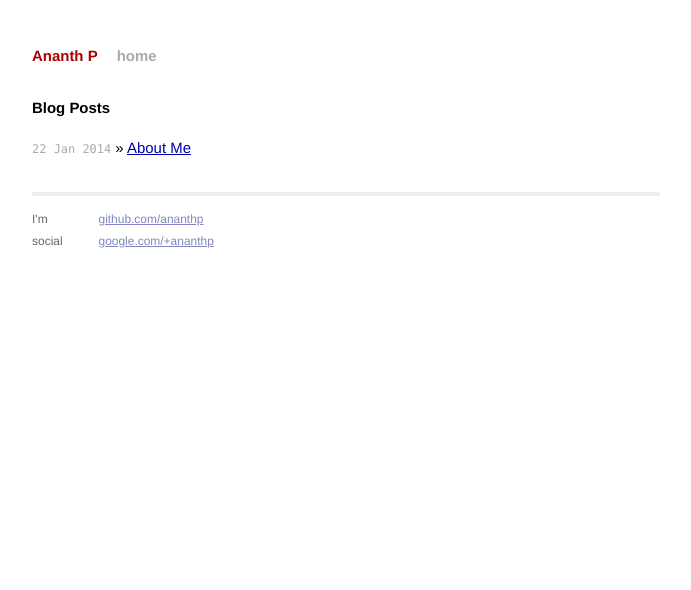
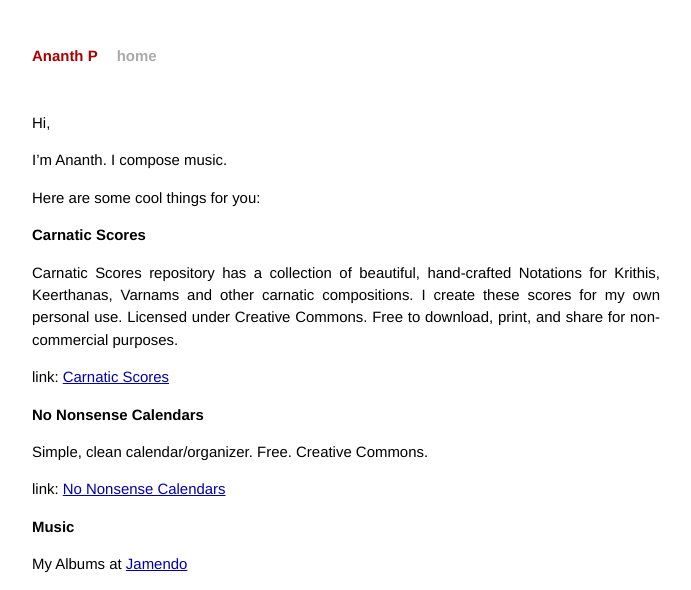
Before and after one commit to ananthp/ananthp.github.io, a Jekyll site: the page built from index.markdown, in a window 1280 px wide. Shown: the top 590 px of the page, without its empty margins (294-985 px from the left). Built offline with Jekyll 4.4.1, drawn with Linux system fonts in a browser that asks for light colours; Markdown is read by kramdown in place of the engine named in the settings; some of the changed text lies outside the part shown; grey boxes are pictures that could not be loaded.

Commit message:
Front page has the basic info now

```diff
--- a/_config.yml
+++ b/_config.yml
@@ -1,3 +1,3 @@
 name: Ananth P
 markdown: redcarpet
-pygments: true
+highlighter: pygments
--- a/_layouts/default.html
+++ b/_layouts/default.html
@@ -28,12 +28,14 @@
               <p>
                 I'm<br />
                 social<br />
+                or<br />
               </p>
             </div>
             <div class="contact">
               <p>
                 <a href="https://github.com/ananthp">github.com/ananthp</a><br />
                 <a href="https://plus.google.com/+ananthp">google.com/+ananthp</a><br />
+                <a href="https://twitter.com/ananth">twitter.com/ananth</a><br />
           </div>
         </div>
 
--- a/index.html
+++ /dev/null
@@ -1,13 +0,0 @@
----
-layout: default
-title: Ananth Pattabiraman
----
-
-<div id="home">
-  <h1>Blog Posts</h1>
-  <ul class="posts">
-    {% for post in site.posts %}
-      <li><span>{{ post.date | date_to_string }}</span> &raquo; <a href="{{ post.url }}">{{ post.title }}</a></li>
-    {% endfor %}
-  </ul>
-</div>
--- /dev/null
+++ b/index.markdown
@@ -0,0 +1,49 @@
+---
+layout: default
+title: Ananth Pattabiraman
+---
+
+Hi,
+
+I'm Ananth. I compose music.
+
+Here are some cool things for you:
+
+## Carnatic Scores
+
+Carnatic Scores repository has a collection of beautiful, hand-crafted Notations for Krithis, Keerthanas, Varnams and other carnatic compositions. I create these scores for my own personal use. Licensed under Creative Commons. Free to download, print, and share for non-commercial purposes.
+
+link: [Carnatic Scores][scores]
+
+## No Nonsense Calendars
+
+Simple, clean calendar/organizer. Free. Creative Commons.
+
+link: [No Nonsense Calendars][calendars]
+
+## Music
+
+My Albums at [Jamendo][jamendo]
+
+<iframe width="560" height="315" src="//www.youtube.com/embed/s2IPZrOhEoU?rel=0" frameborder="0" allowfullscreen></iframe>
+
+My Official Home page: [beautifulnote.com][beautifulnote]
+
+[repos]: https://github.com/ananthp
+[scores]: https://github.com/ananthp/carnatic_scores
+[calendars]: http://ananthp.github.io/no-nonsense-calendars
+[beautifulnote]: http://beautifulnote.com
+[jamendo]: https://www.jamendo.com/en/artist/4126/ananth
+
+<!-- Commented out for now. To be enabled back when there are blog posts
+
+<div id="home">
+  <h1>Blog Posts</h1>
+  <ul class="posts">
+    {% for post in site.posts %}
+      <li><span>{{ post.date | date_to_string }}</span> &raquo; <a href="{{ post.url }}">{{ post.title }}</a></li>
+    {% endfor %}
+  </ul>
+</div>
+
+-->
```
Also changed, not shown: _drafts/about-me.markdown (renamed from _posts/2014-01-22-about-me.markdown).
